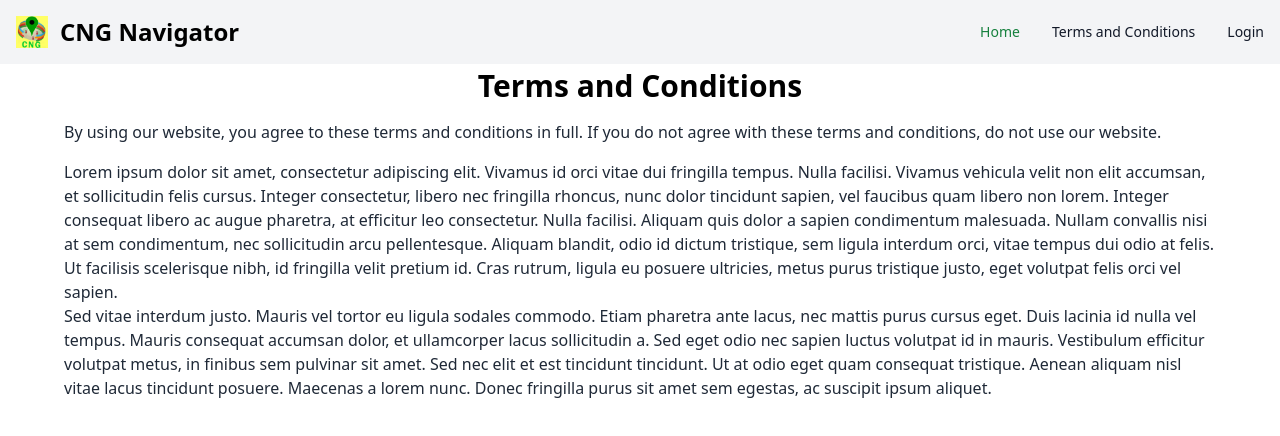
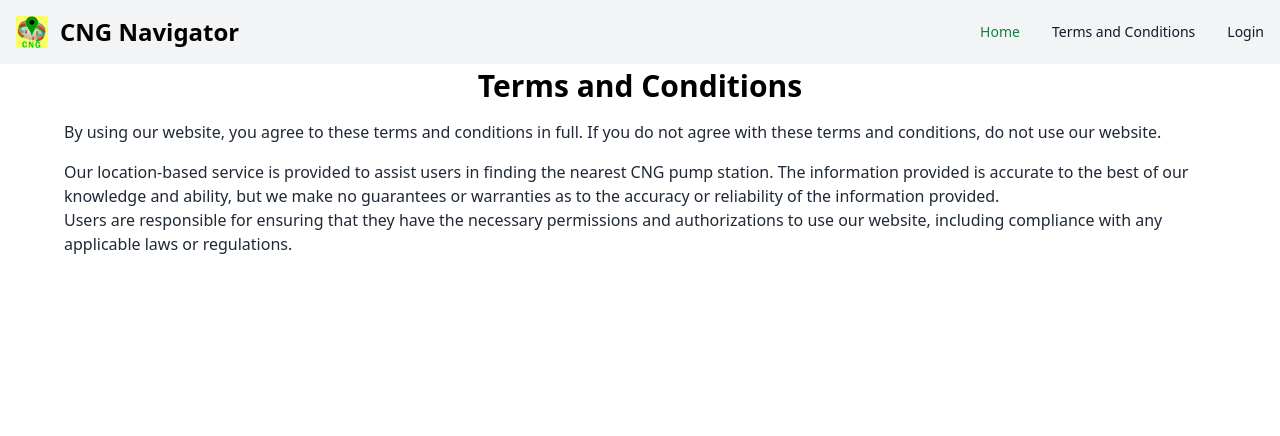
Before and after one commit to arulmozhikumar7/INTERNSHIP, a React (Vite) app: page /terms-and-conditions in a window 1280 px wide. Shown: the top 436 px of the page. Built offline with nearby package versions, Linux system fonts and the light colour scheme.

Commit message:
Initial Commit

```diff
--- a/src/pages/Auth/ForgotPassword.jsx
+++ b/src/pages/Auth/ForgotPassword.jsx
@@ -3,7 +3,7 @@ import { Link } from "react-router-dom";
 import { ResetPass } from "@assets";
 const ForgotPassword = () => {
   return (
-    <section class="bg-gray-50 dark:bg-gray-900 grid grid-cols-2">
+    <section class="bg-gray-50 dark:bg-gray-900 grid md:grid-cols-2">
       <div class="flex flex-col items-center justify-center px-6 py-8 mx-auto md:h-screen lg:py-0">
         <div class="w-full p-6 bg-white rounded-lg shadow dark:border md:mt-0 sm:max-w-md dark:bg-gray-800 dark:border-gray-700 sm:p-8">
           <h1 class="mb-1 text-xl font-bold leading-tight tracking-tight text-gray-900 md:text-2xl dark:text-white">
--- a/src/pages/Auth/Login.jsx
+++ b/src/pages/Auth/Login.jsx
@@ -3,11 +3,11 @@ import { Link } from "react-router-dom";
 import { CNG } from "@assets";
 const Login = () => {
   return (
-    <section class="bg-gray-50 dark:bg-gray-900 grid grid-cols-2 w-full">
+    <section class="bg-gray-50 dark:bg-gray-900 grid grid-cols-1 md:grid-cols-2 w-full">
       <div class="flex flex-col items-center w-full  py-4 mx-auto md:h-1/2 lg:py-0">
-        <div class="w-full bg-white rounded-lg shadow dark:border mt-8 sm:max-w-md xl:p-0 dark:bg-gray-800 dark:border-gray-700">
+        <div class="w-full bg-white rounded-lg shadow dark:border md:mt-8 sm:max-w-md xl:p-0 dark:bg-gray-800 dark:border-gray-700">
           <div class="p-6 space-y-4 md:space-y-6 sm:p-8">
-            <h1 class="text-xl font-bold leading-tight tracking-tight text-gray-900 md:text-2xl dark:text-white">
+            <h1 class="text-xl font-bold leading-tight tracking-tight text-gray-900 text-center md:text-2xl dark:text-white">
               Sign In Now
             </h1>
             <form class="space-y-4 md:space-y-6" action="#">
@@ -91,7 +91,7 @@ const Login = () => {
       </div>
       <div class="flex flex-col items-center  px-4 py-4 mx-auto md:h-1/2 lg:py-0">
         <img src={CNG} alt="CNG Logo" />
-        <p class="text-4xl font-extrabold leading-none tracking-tight text-gray-900 md:text-5xl lg:text-6xl">
+        <p class="text-4xl font-extrabold leading-none tracking-tight text-gray-900 md:text-5xl lg:text-6xl text-center">
           Find the best CNG stations near you
         </p>
       </div>
--- a/src/pages/Auth/Register.jsx
+++ b/src/pages/Auth/Register.jsx
@@ -3,9 +3,9 @@ import { Link } from "react-router-dom";
 import { CNG } from "@assets";
 const Register = () => {
   return (
-    <section class="bg-gray-50 dark:bg-gray-900 grid grid-cols-2 w-full">
+    <section class="bg-gray-50 dark:bg-gray-900 grid grid-cols-1 md:grid-cols-2 w-full">
       <div class="flex flex-col items-center w-full  py-4 mx-auto md:h-1/2 lg:py-0">
-        <div class="w-full bg-white rounded-lg shadow dark:border mt-4 sm:max-w-md xl:p-0 dark:bg-gray-800 dark:border-gray-700">
+        <div class="w-full bg-white rounded-lg shadow dark:border md:mt-4 sm:max-w-md xl:p-0 dark:bg-gray-800 dark:border-gray-700">
           <div class="p-6 space-y-4 md:space-y-6 sm:p-8">
             <h1 class="text-xl font-bold leading-tight tracking-tight text-gray-900 md:text-2xl dark:text-white">
               Sign up Now !!
@@ -107,7 +107,7 @@ const Register = () => {
       </div>
       <div class="flex flex-col items-center  px-4 py-4 mx-auto md:h-1/2 lg:py-0">
         <img src={CNG} alt="CNG Logo" />
-        <p class="text-4xl font-extrabold leading-none tracking-tight text-gray-900 md:text-5xl lg:text-6xl">
+        <p class="text-4xl font-extrabold leading-none tracking-tight text-center text-gray-900 md:text-5xl lg:text-6xl">
           Find the best CNG stations near you
         </p>
       </div>
--- a/src/pages/TermsAndConditions.jsx
+++ b/src/pages/TermsAndConditions.jsx
@@ -14,31 +14,17 @@ const TermsAndConditions = () => {
           website.
         </p>
         <p>
-          Lorem ipsum dolor sit amet, consectetur adipiscing elit. Vivamus id
-          orci vitae dui fringilla tempus. Nulla facilisi. Vivamus vehicula
-          velit non elit accumsan, et sollicitudin felis cursus. Integer
-          consectetur, libero nec fringilla rhoncus, nunc dolor tincidunt
-          sapien, vel faucibus quam libero non lorem. Integer consequat libero
-          ac augue pharetra, at efficitur leo consectetur. Nulla facilisi.
-          Aliquam quis dolor a sapien condimentum malesuada. Nullam convallis
-          nisi at sem condimentum, nec sollicitudin arcu pellentesque. Aliquam
-          blandit, odio id dictum tristique, sem ligula interdum orci, vitae
-          tempus dui odio at felis. Ut facilisis scelerisque nibh, id fringilla
-          velit pretium id. Cras rutrum, ligula eu posuere ultricies, metus
-          purus tristique justo, eget volutpat felis orci vel sapien.
+          Our location-based service is provided to assist users in finding the
+          nearest CNG pump station. The information provided is accurate to the
+          best of our knowledge and ability, but we make no guarantees or
+          warranties as to the accuracy or reliability of the information
+          provided.
         </p>
         <p>
-          Sed vitae interdum justo. Mauris vel tortor eu ligula sodales commodo.
-          Etiam pharetra ante lacus, nec mattis purus cursus eget. Duis lacinia
-          id nulla vel tempus. Mauris consequat accumsan dolor, et ullamcorper
-          lacus sollicitudin a. Sed eget odio nec sapien luctus volutpat id in
-          mauris. Vestibulum efficitur volutpat metus, in finibus sem pulvinar
-          sit amet. Sed nec elit et est tincidunt tincidunt. Ut at odio eget
-          quam consequat tristique. Aenean aliquam nisl vitae lacus tincidunt
-          posuere. Maecenas a lorem nunc. Donec fringilla purus sit amet sem
-          egestas, ac suscipit ipsum aliquet.
+          Users are responsible for ensuring that they have the necessary
+          permissions and authorizations to use our website, including
+          compliance with any applicable laws or regulations.
         </p>
-        {/* Add more terms and conditions content as needed */}
       </div>
     </div>
   );
```
